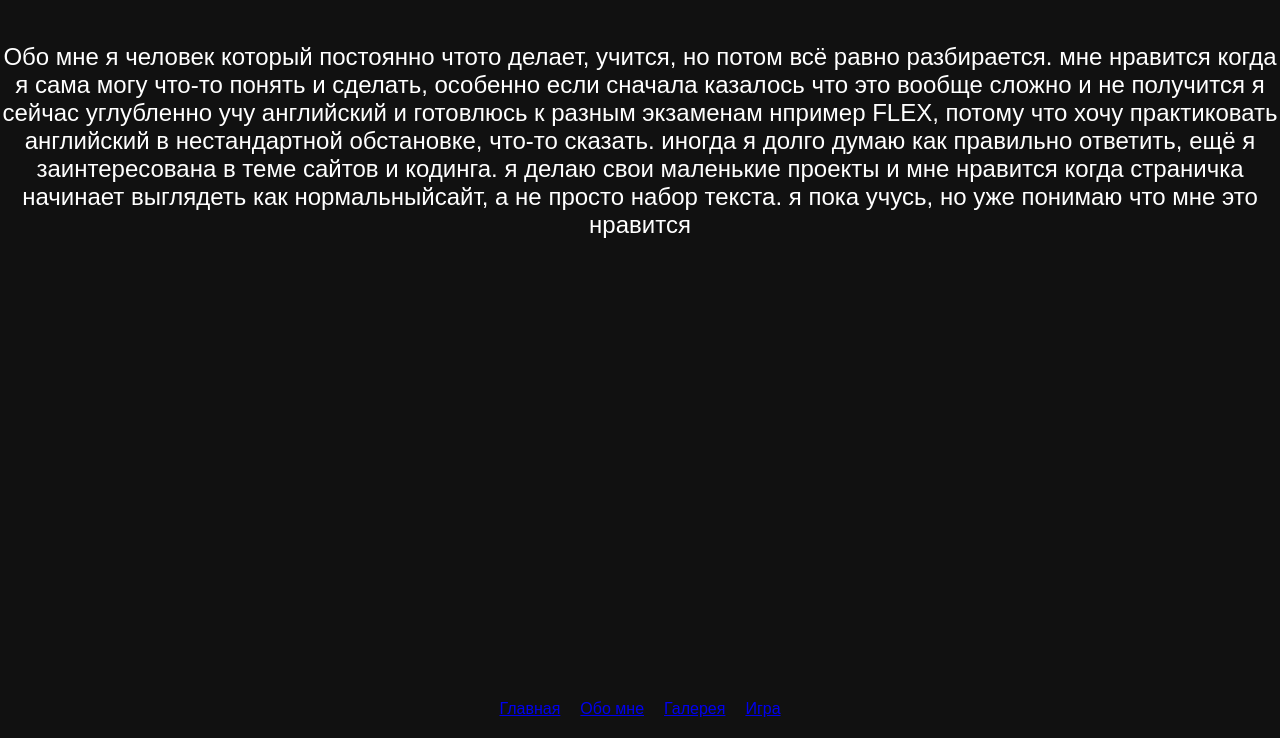
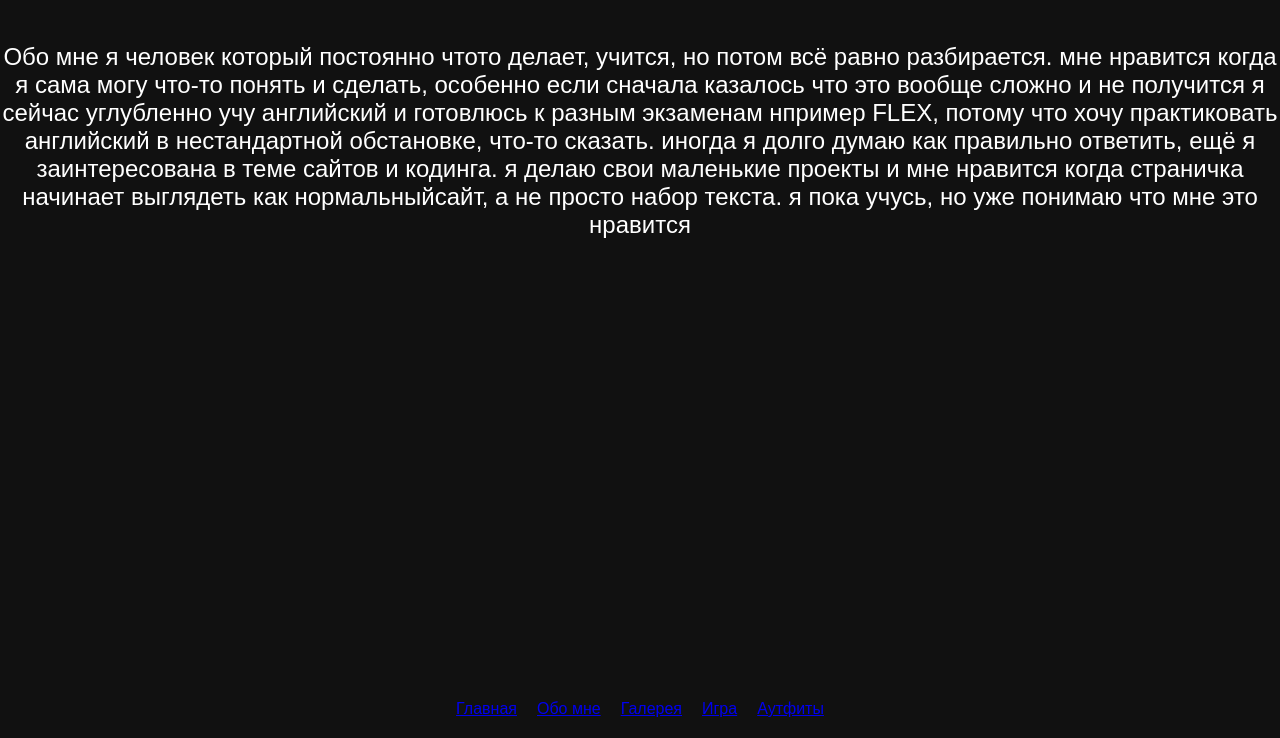
Before and after one commit to leraabramova77/hello-world, a website: page about.html in a window 1280 px wide. Shown: the part 82-820 px from the top of the page. Drawn offline with Linux system fonts and the light colour scheme.

Commit message:
Add link to outfit page in navigation menu

```diff
--- a/about.html
+++ b/about.html
@@ -25,6 +25,7 @@
       <a href="about.html" class="active">Обо мне</a>
       <a href="gallery.html">Галерея</a>
       <a href="game.html">Игра</a>
+      <a href="outfit.html">Аутфиты</a>
     </nav>
   </body>
 </html>
```
